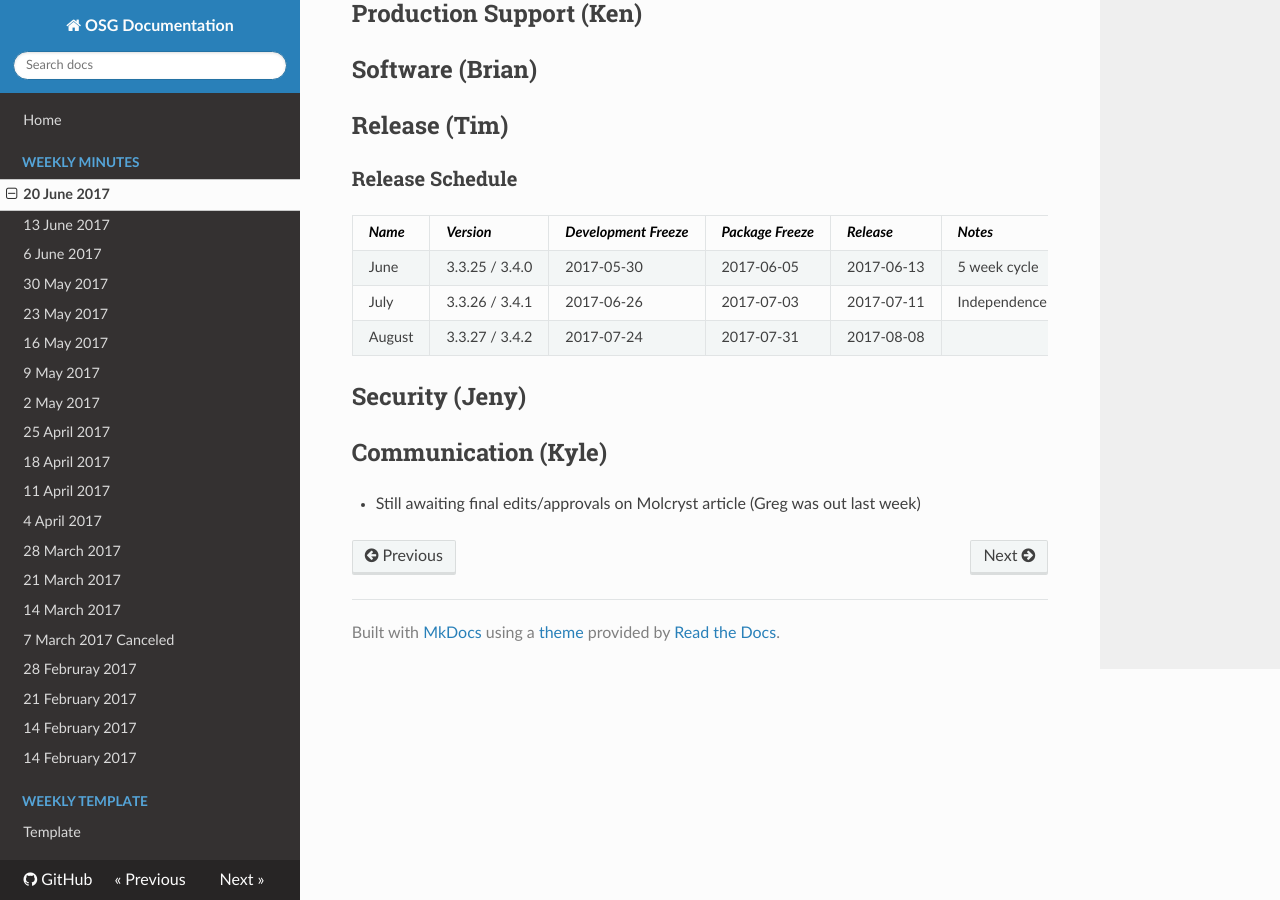
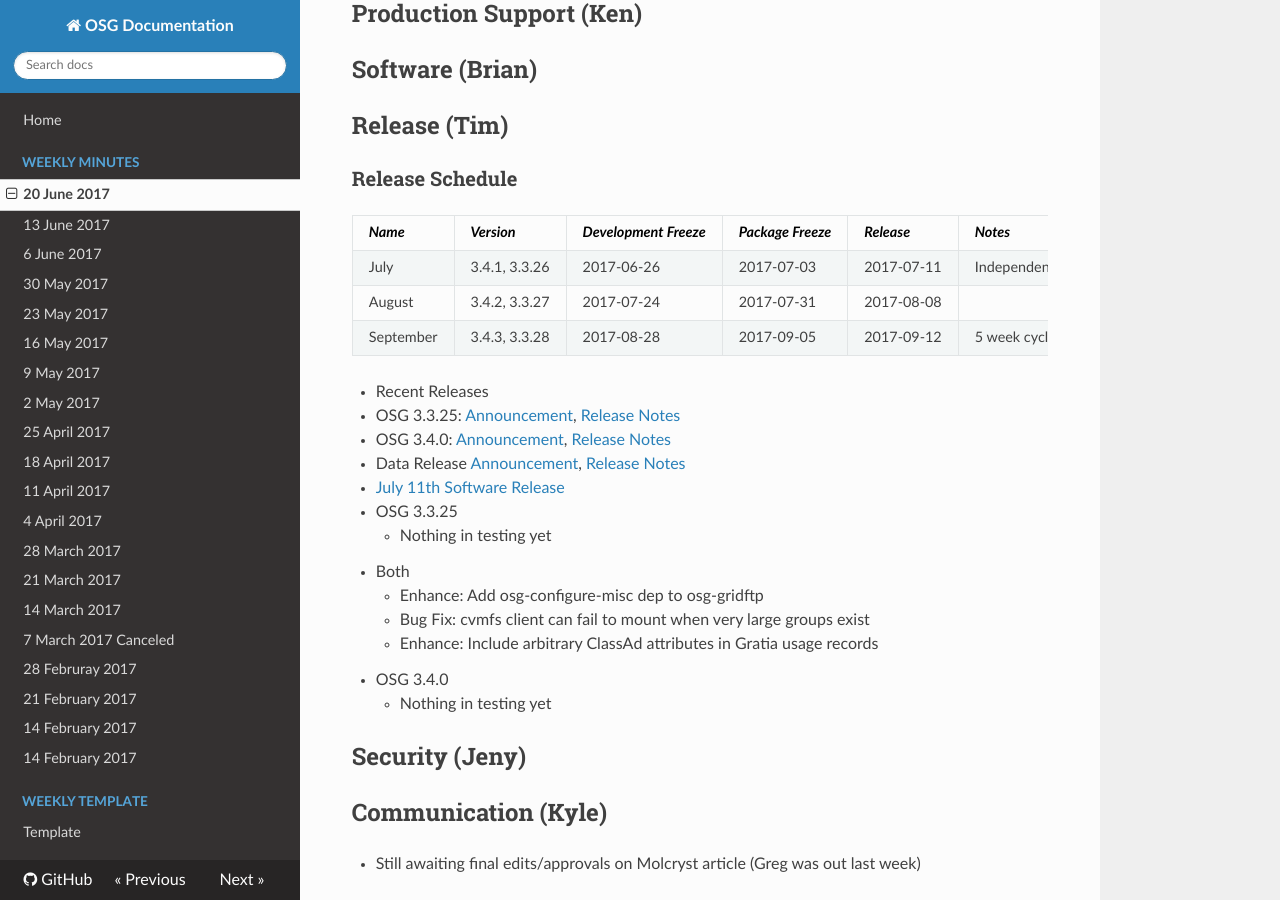
Before and after one commit to zsshah/production, an MkDocs documentation site: the page built from docs/WeeklyMinutes/20June2017.md, in a window 1280 px wide and 900 px high, scrolled down 1394 px. Built offline with MkDocs 1.6.1, drawn with Linux system fonts in a browser that asks for light colours; nearby versions of some CDN libraries; old or Windows-style settings are respelled for this version of MkDocs.

Commit message:
Update Release Section

```diff
--- a/docs/WeeklyMinutes/20June2017.md
+++ b/docs/WeeklyMinutes/20June2017.md
@@ -36,9 +36,24 @@
 ### Release Schedule
 | *Name* | *Version* | *Development Freeze* | *Package Freeze* | *Release* | *Notes* |
 | ------ | --------- | -------------------- | ---------------- | --------- | ------- |
-| June | 3.3.25 / 3.4.0 | 2017-05-30 | 2017-06-05 | 2017-06-13 | 5 week cycle |
-| July | 3.3.26 / 3.4.1 | 2017-06-26 | 2017-07-03 | 2017-07-11 | Independence Day |
-| August | 3.3.27 / 3.4.2 | 2017-07-24 | 2017-07-31 | 2017-08-08 | |
+| July | 3.4.1, 3.3.26 | 2017-06-26 | 2017-07-03 | 2017-07-11 | Independence Day |
+| August | 3.4.2, 3.3.27 | 2017-07-24 | 2017-07-31 | 2017-08-08 | |
+| September | 3.4.3, 3.3.28 | 2017-08-28 | 2017-09-05 | 2017-09-12 | 5 week cycle |
+
+- Recent Releases
+  - OSG 3.3.25: [Announcement](http://osggoc.blogspot.com/2017/06/announcing-osg-software-version-3325.html), [Release Notes](https://twiki.grid.iu.edu/bin/view/Documentation/Release3/Release3325)
+  - OSG 3.4.0: [Announcement](https://twiki.grid.iu.edu/bin/view/Documentation/Release3/Release340), [Release Notes](https://twiki.grid.iu.edu/bin/view/Documentation/Release3/Release340)
+  - Data Release [Announcement](http://osggoc.blogspot.com/2017/06/announcing-osg-ca-certificate-and-vo.html), [Release Notes](https://twiki.grid.iu.edu/bin/view/Documentation/Release3/Release3402)
+- [July 11th Software Release](https://jira.opensciencegrid.org/issues/?filter=15254)
+  - OSG 3.3.25
+    - Nothing in testing yet
+  - Both
+    - Enhance: Add osg-configure-misc dep to osg-gridftp
+    - Bug Fix: cvmfs client can fail to mount when very large groups exist
+    - Enhance: Include arbitrary ClassAd attributes in Gratia usage records
+  - OSG 3.4.0
+    - Nothing in testing yet
+
 
 ## Security (Jeny)
 
```
